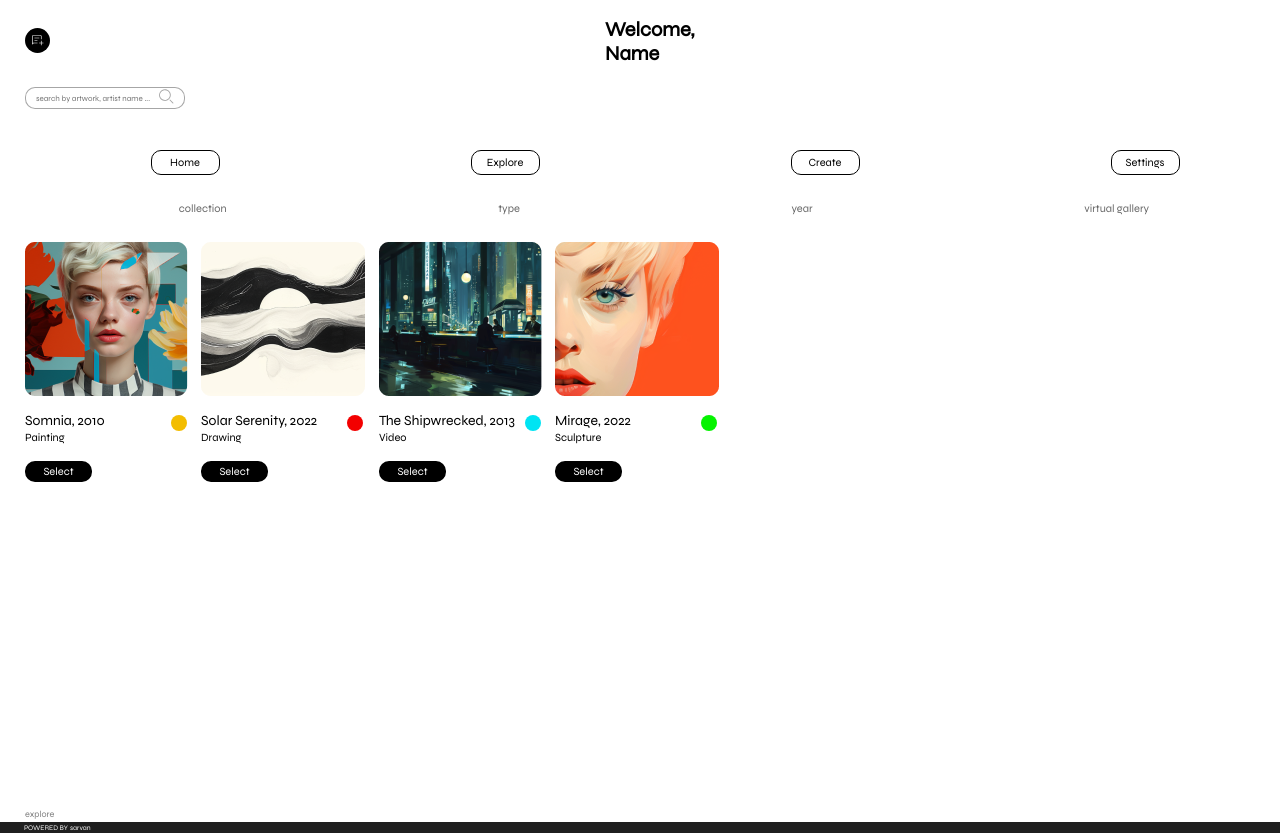
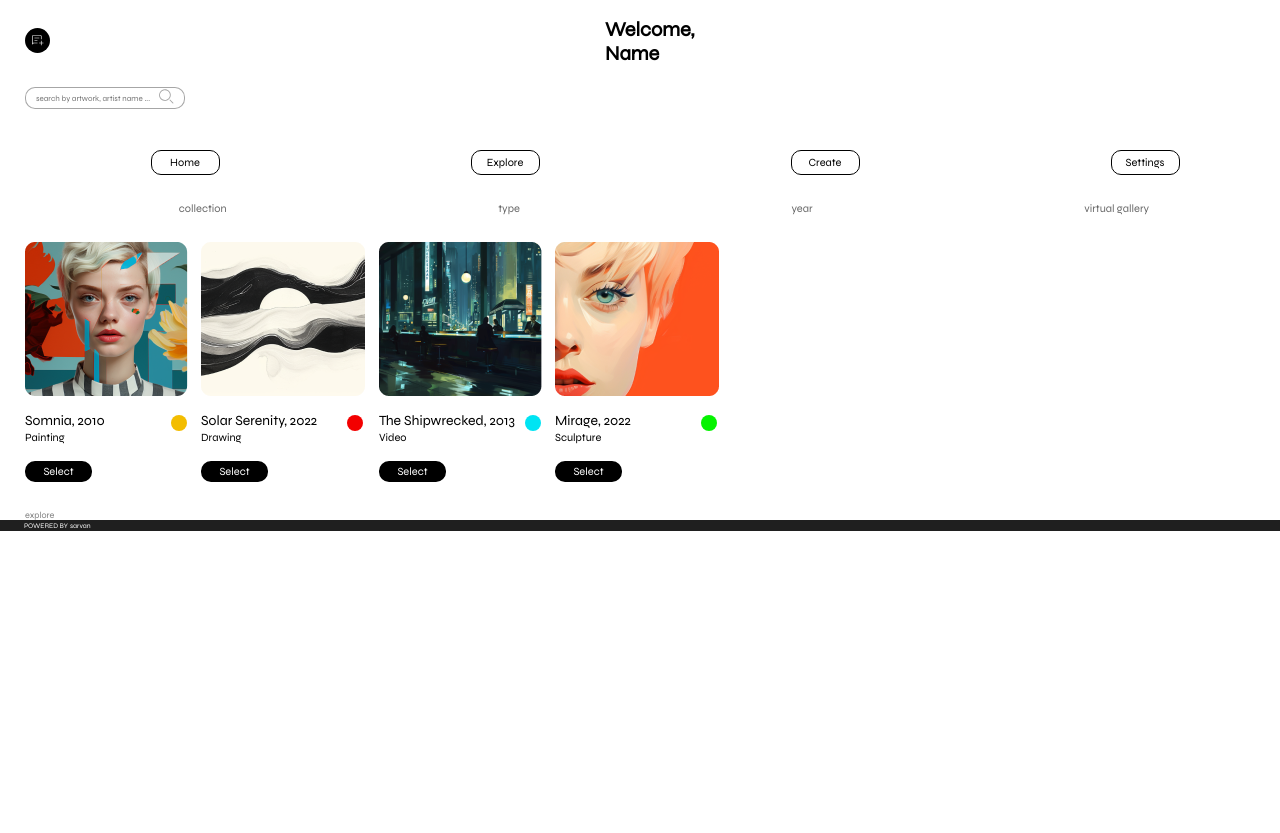
Before and after one commit to SanidhyaPanwar/sarvan-sanidhya-assesment, a React (Create React App) app: page / in a window 1280 px wide. Shown: the top 833 px of the page. After the commit the page ends 800 px from the top, so only its background shows below. Built offline with nearby package versions, Linux system fonts and the light colour scheme.

Commit message:
Footer Media query fixed

```diff
--- a/src/App.css
+++ b/src/App.css
@@ -519,4 +519,10 @@ input[type='text'] {
     left: 555px;
   }
 
+  .innerFooter{
+    top : 510px;
+  }
+  .outerFooter{
+    top:520px;
+  }
 }
```
